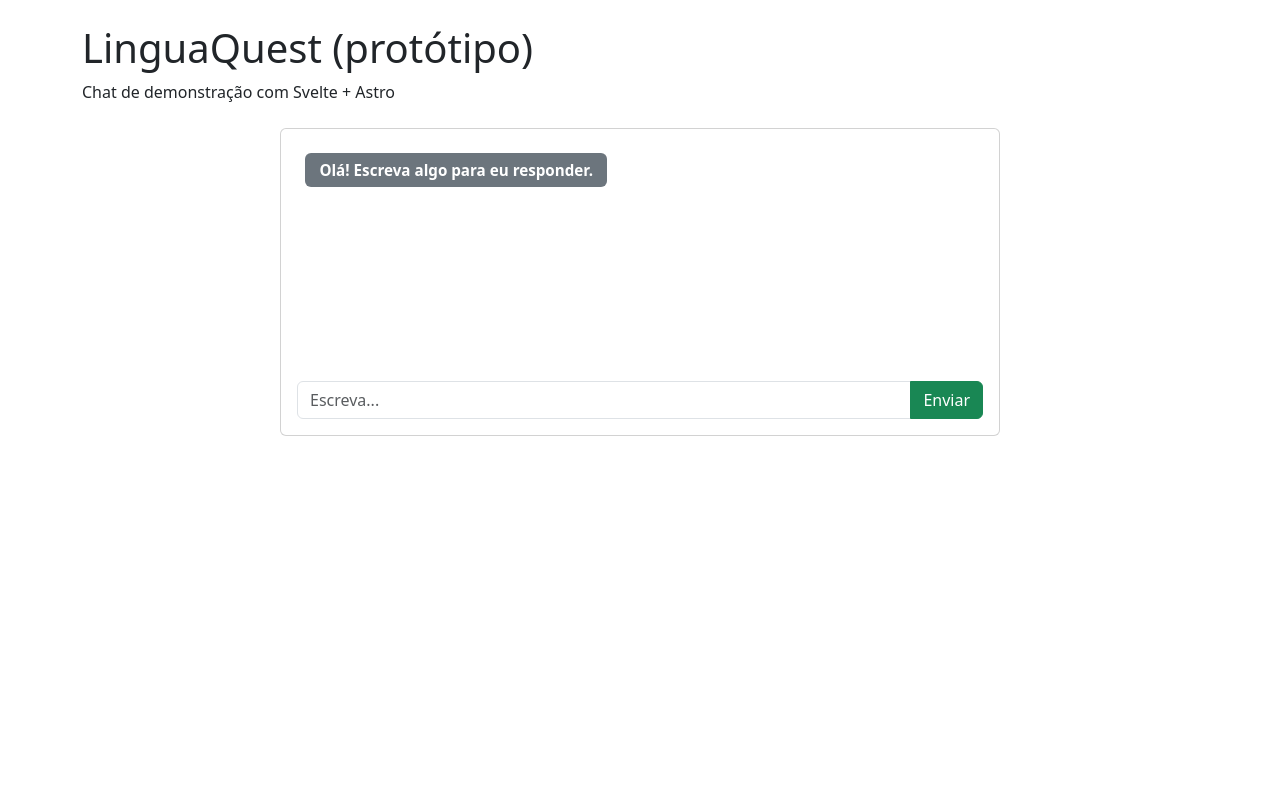
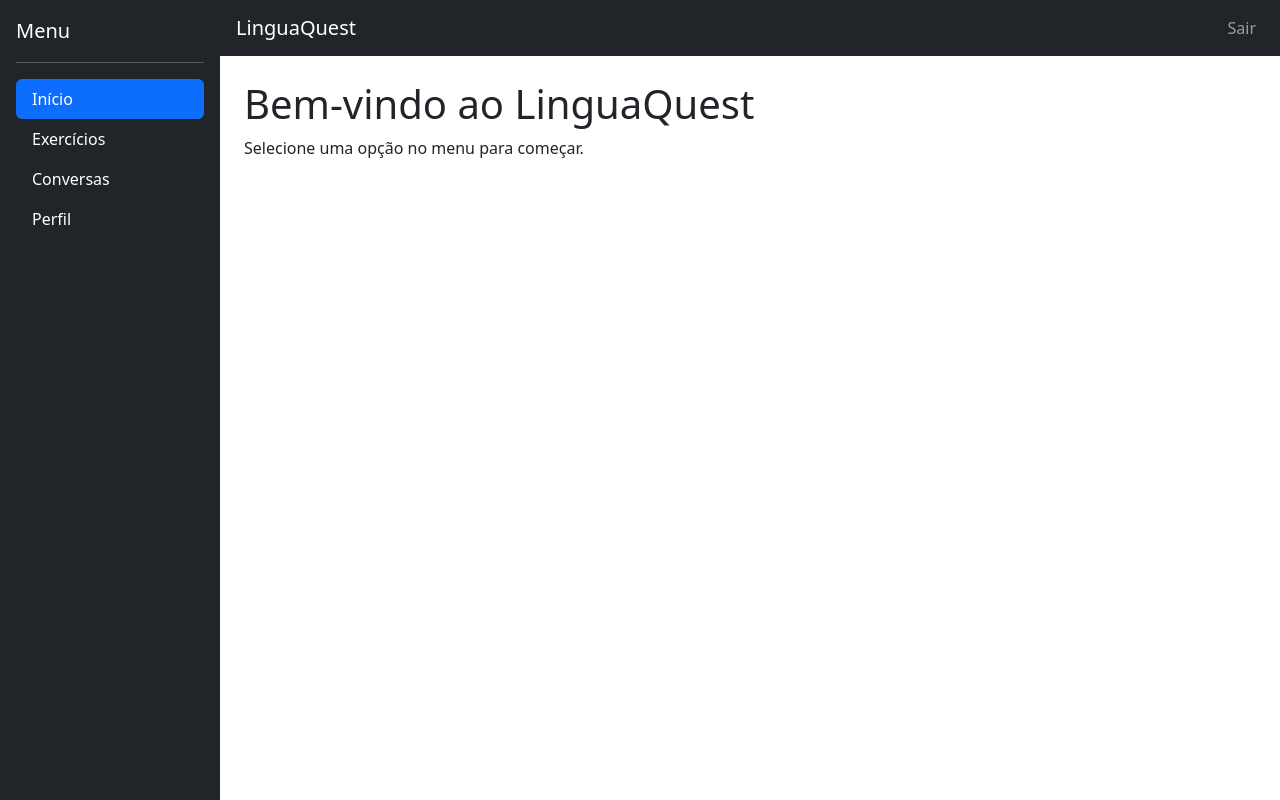
Before and after one commit to mufasa-dev/poliglot-adventure, an Astro site: page / in a window 1280 px wide. Built offline with nearby package versions, Linux system fonts and the light colour scheme; Astro itself is replaced by a stand-in of ours.

Commit message:
feat: start layout

```diff
--- /dev/null
+++ b/src/components/Navbar.svelte
@@ -0,0 +1,10 @@
+<nav class="navbar navbar-expand-lg navbar-dark bg-dark px-3">
+  <a class="navbar-brand" href="/">LinguaQuest</a>
+  <div class="collapse navbar-collapse">
+    <ul class="navbar-nav ms-auto">
+      <li class="nav-item">
+        <a class="nav-link" href="/login">Sair</a>
+      </li>
+    </ul>
+  </div>
+</nav>
--- /dev/null
+++ b/src/components/Sidebar.svelte
@@ -0,0 +1,20 @@
+<div class="d-flex flex-column flex-shrink-0 p-3 text-bg-dark" style="width: 220px; height: 100vh;">
+  <a href="/" class="d-flex align-items-center mb-3 mb-md-0 me-md-auto text-white text-decoration-none">
+    <span class="fs-5">Menu</span>
+  </a>
+  <hr />
+  <ul class="nav nav-pills flex-column mb-auto">
+    <li class="nav-item">
+      <a href="/" class="nav-link active text-white">Início</a>
+    </li>
+    <li>
+      <a href="/exercicios" class="nav-link text-white">Exercícios</a>
+    </li>
+    <li>
+      <a href="/conversas" class="nav-link text-white">Conversas</a>
+    </li>
+    <li>
+      <a href="/perfil" class="nav-link text-white">Perfil</a>
+    </li>
+  </ul>
+</div>
--- /dev/null
+++ b/src/layout/BaseLayout.astro
@@ -0,0 +1,25 @@
+---
+import Navbar from "../components/Navbar.svelte";
+import Sidebar from "../components/Sidebar.svelte";
+---
+
+<html lang="pt-br">
+  <head>
+    <meta charset="utf-8" />
+    <meta name="viewport" content="width=device-width,initial-scale=1" />
+    <title>LinguaQuest</title>
+    <link
+      href="https://cdn.jsdelivr.net/npm/bootstrap@5.3.0/dist/css/bootstrap.min.css"
+      rel="stylesheet"
+    />
+  </head>
+  <body class="d-flex">
+    <Sidebar client:load />
+    <div class="flex-grow-1">
+      <Navbar client:load />
+      <main class="p-4">
+        <slot /> <!-- Aqui entram os conteúdos das páginas -->
+      </main>
+    </div>
+  </body>
+</html>
--- a/src/pages/index.astro
+++ b/src/pages/index.astro
@@ -1,23 +1,8 @@
 ---
-import Chat from '../components/Chat.svelte';
+import BaseLayout from "../layout/BaseLayout.astro";
 ---
-<html>
-  <head>
-    <meta charset="utf-8" />
-    <meta name="viewport" content="width=device-width,initial-scale=1" />
-    <title>LinguaQuest - Protótipo</title>
-    <link href="https://cdn.jsdelivr.net/npm/bootstrap@5.3.0/dist/css/bootstrap.min.css" rel="stylesheet" />
-  </head>
-  <body>
-    <main class="container">
-      <header class="my-4">
-        <h1>LinguaQuest (protótipo)</h1>
-        <p>Chat de demonstração com Svelte + Astro</p>
-      </header>
 
-      <!-- Hydrate o Svelte no cliente -->
-      <Chat client:load />
-
-    </main>
-  </body>
-</html>
+<BaseLayout>
+  <h1>Bem-vindo ao LinguaQuest</h1>
+  <p>Selecione uma opção no menu para começar.</p>
+</BaseLayout>
```
